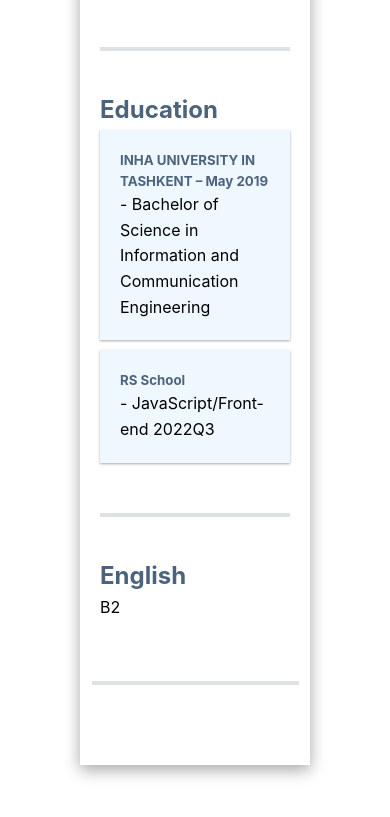
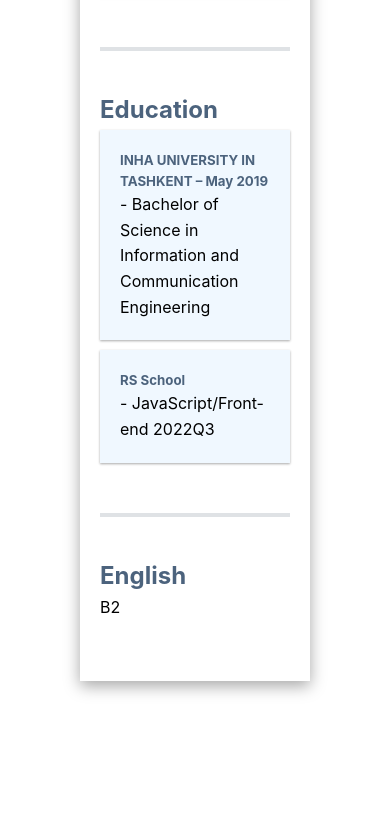
Before and after one commit to Mokhira/rsschool-cv, a plain HTML site: page index.html in a window 390 px wide. Shown: the part 2932-3749 px from the top of the page. After the commit the page ends 3693 px from the top, so only its background shows below. Drawn offline with Linux system fonts and the light colour scheme.

Commit message:
feat: update css file

```diff
--- a/style.css
+++ b/style.css
@@ -71,16 +71,7 @@ footer{
 
 }
 
-.footer_ul{
 
-    display: flex;
-    justify-content: space-between;
-
-
-    list-style: none;
-    border-top: 4px solid #dfe2e5;
-    padding: 40px 0
-}
 
 .rs-logo-container img{
     height: 30px;
@@ -105,9 +96,6 @@ footer{
     }
 
 
-    .footer_ul{
-        flex-direction: column;
-    }
 
 
 }
```
